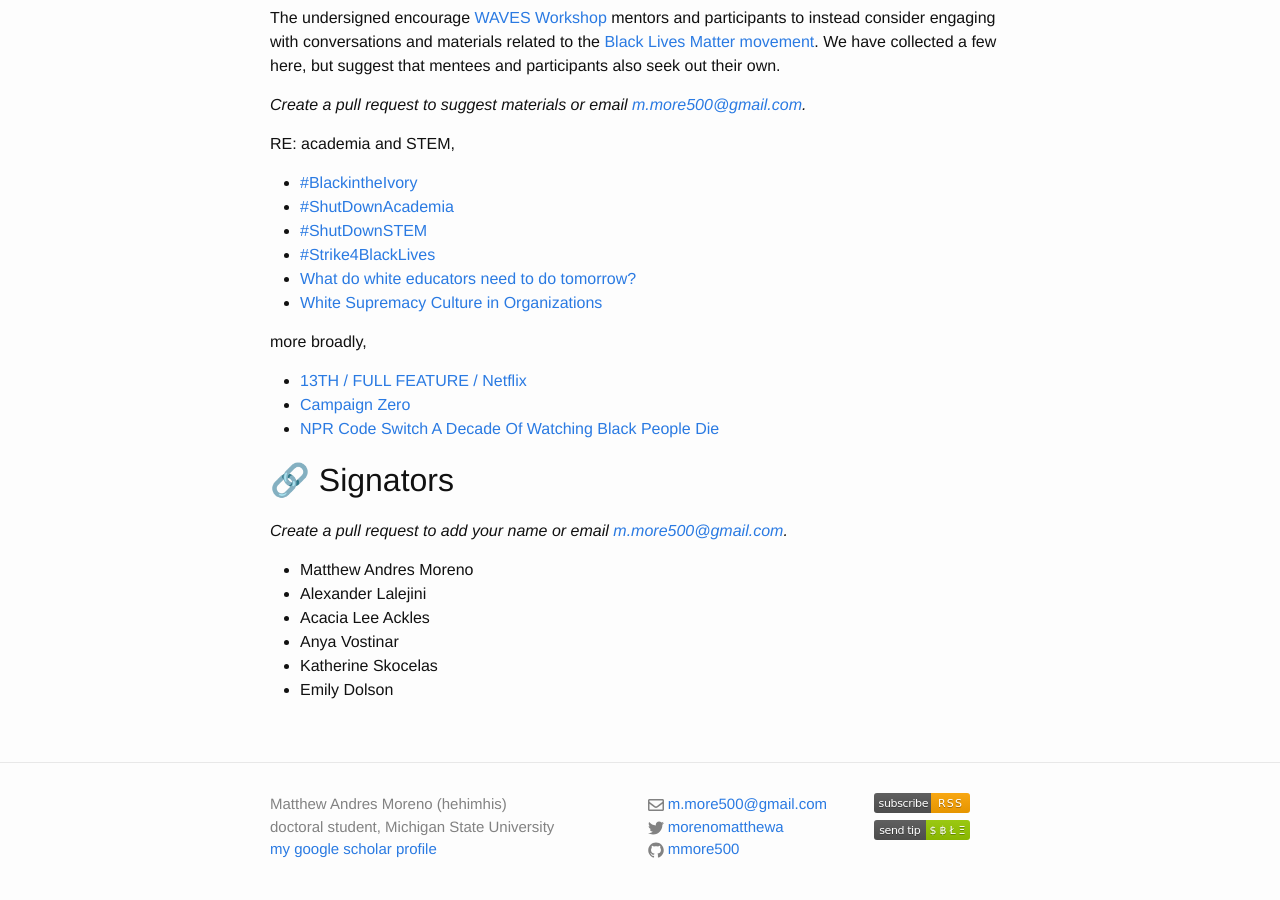
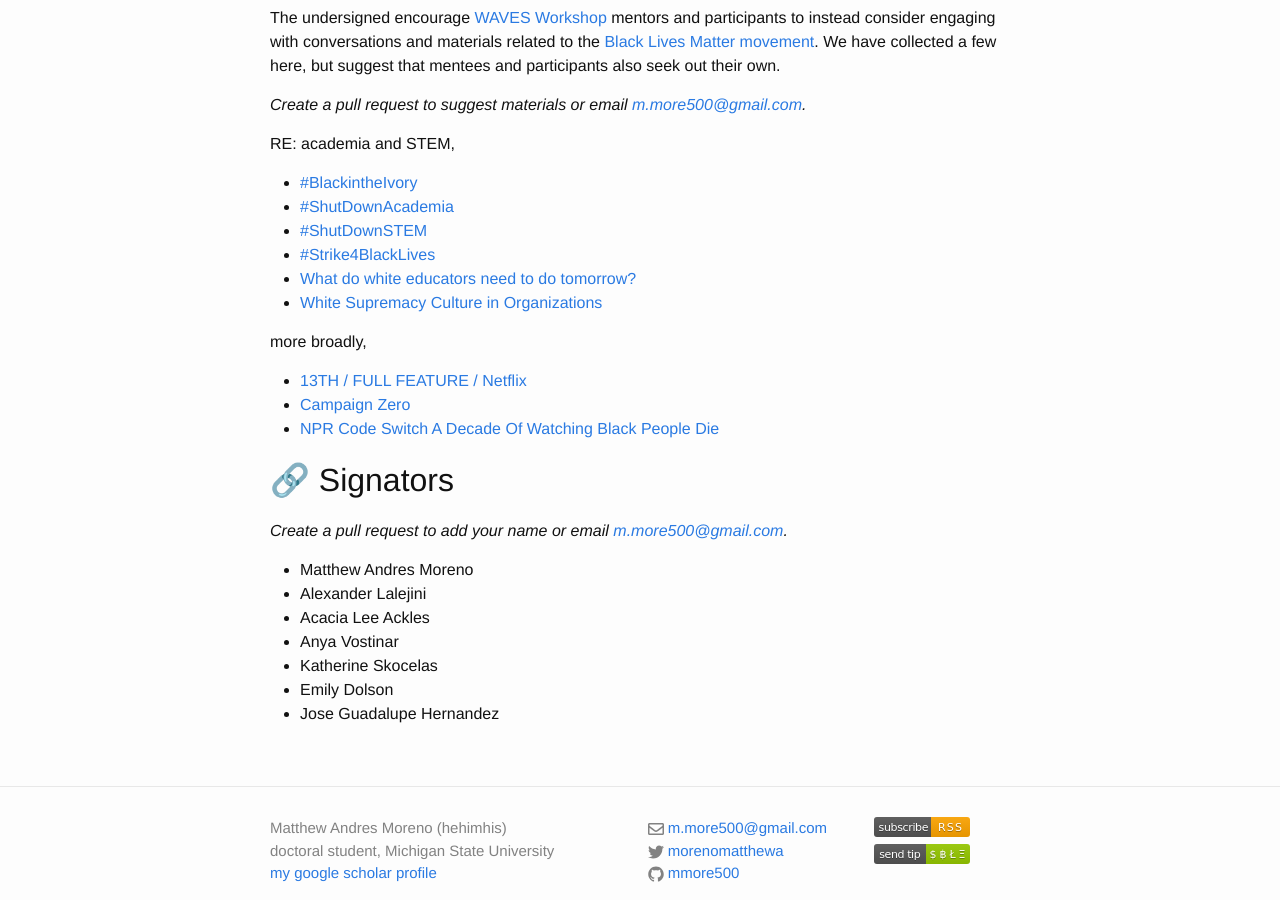
Before and after one commit to mmore500/mmore500.github.io, a Jekyll site: the page built from blog_personal/_posts/2020-06-08-shutdown-stem.md, in a window 1280 px wide and 900 px high, scrolled down 584 px. Built offline with Jekyll 4.4.1, drawn with Linux system fonts in a browser that asks for light colours; comment, search, counter and statistics services are not loaded; before the commit the page ends 1460 px from its top, so only the background shows below that.

Commit message:
Add Jose's signature.

```diff
--- a/blog_personal/_posts/2020-06-08-shutdown-stem.md
+++ b/blog_personal/_posts/2020-06-08-shutdown-stem.md
@@ -41,3 +41,4 @@
 * Anya Vostinar
 * Katherine Skocelas
 * Emily Dolson
+* Jose Guadalupe Hernandez
```
